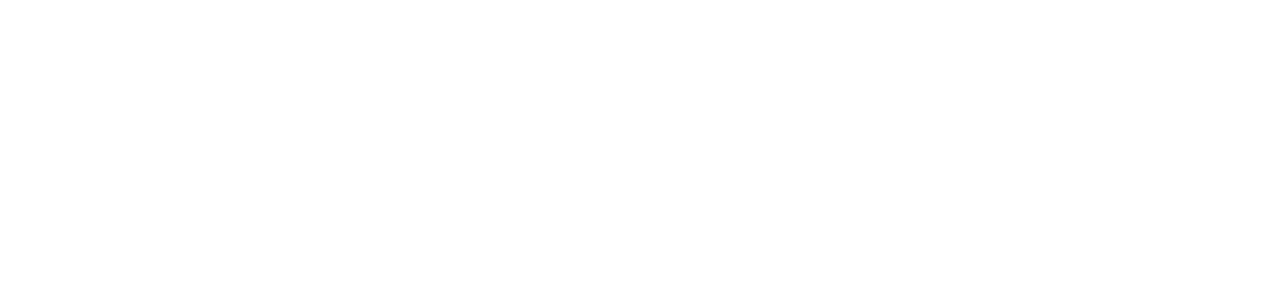
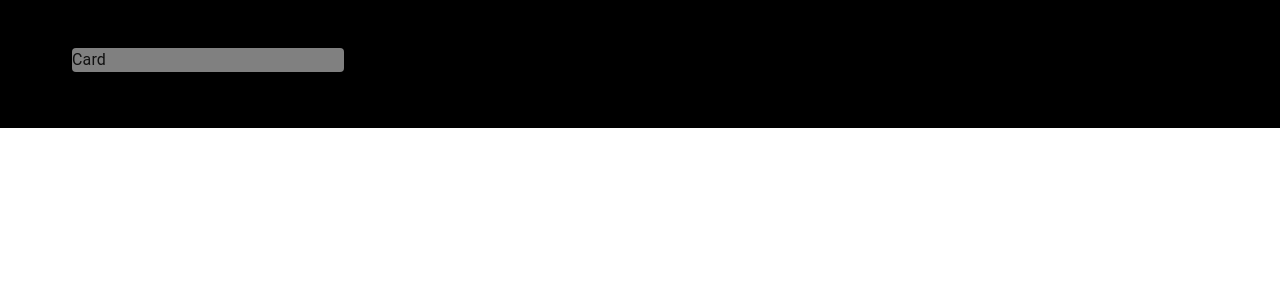
Before and after one commit to LPRegen/vendure-shop, a React (Vite) app: page / in a window 1280 px wide. Shown: the top 300 px of the page. Built offline with nearby package versions, Linux system fonts and the light colour scheme.

Commit message:
refactor: include Layout

```diff
--- a/src/App.tsx
+++ b/src/App.tsx
@@ -1,7 +1,15 @@
+import CssBaseline from '@mui/material/CssBaseline';
+import * as React from 'react';
 import './App.css';
+import { Layout } from './components/Layout/Layout';
 
 function App() {
-  return <></>;
+  return (
+    <React.Fragment>
+      <CssBaseline />
+      <Layout>Card</Layout>
+    </React.Fragment>
+  );
 }
 
 export default App;
```
